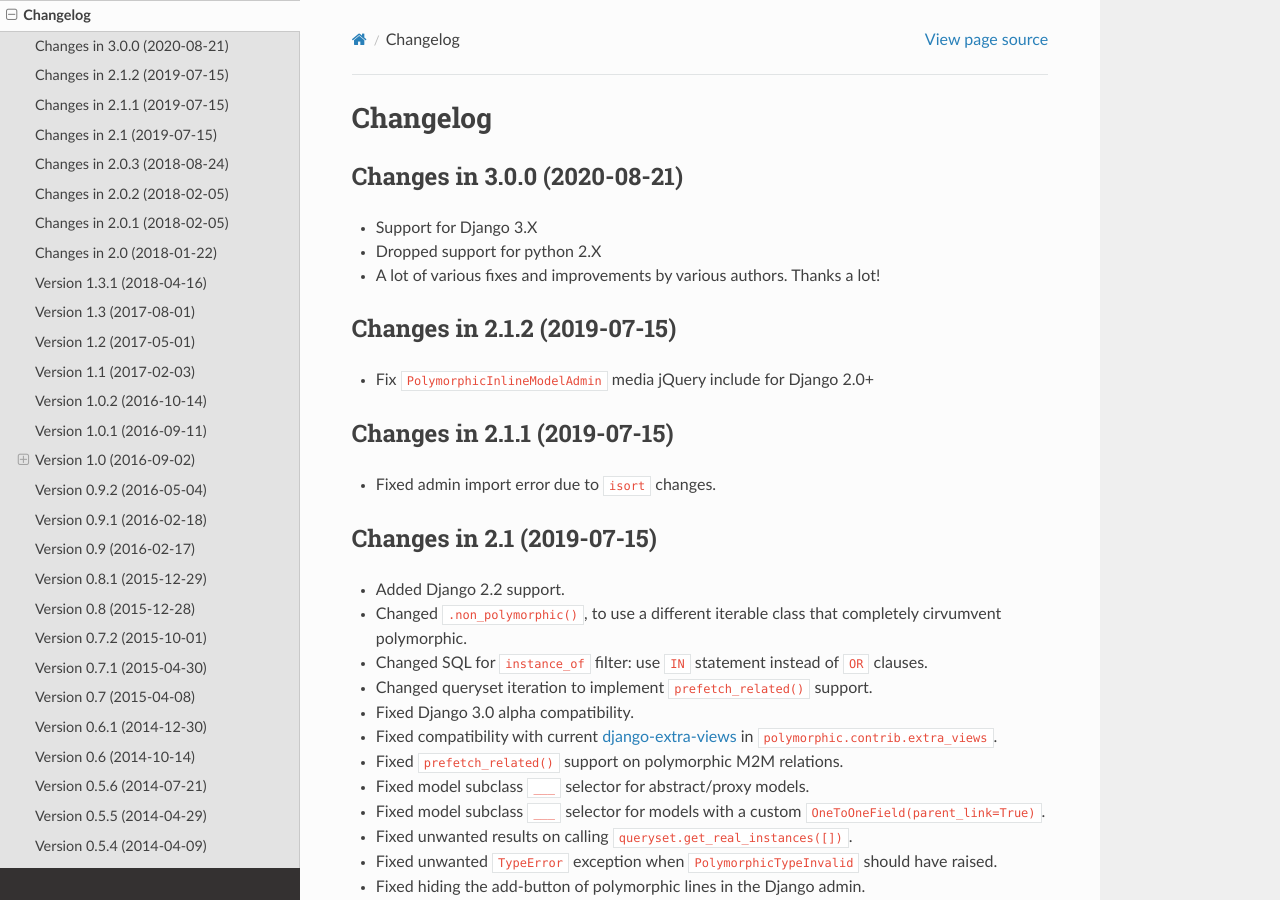
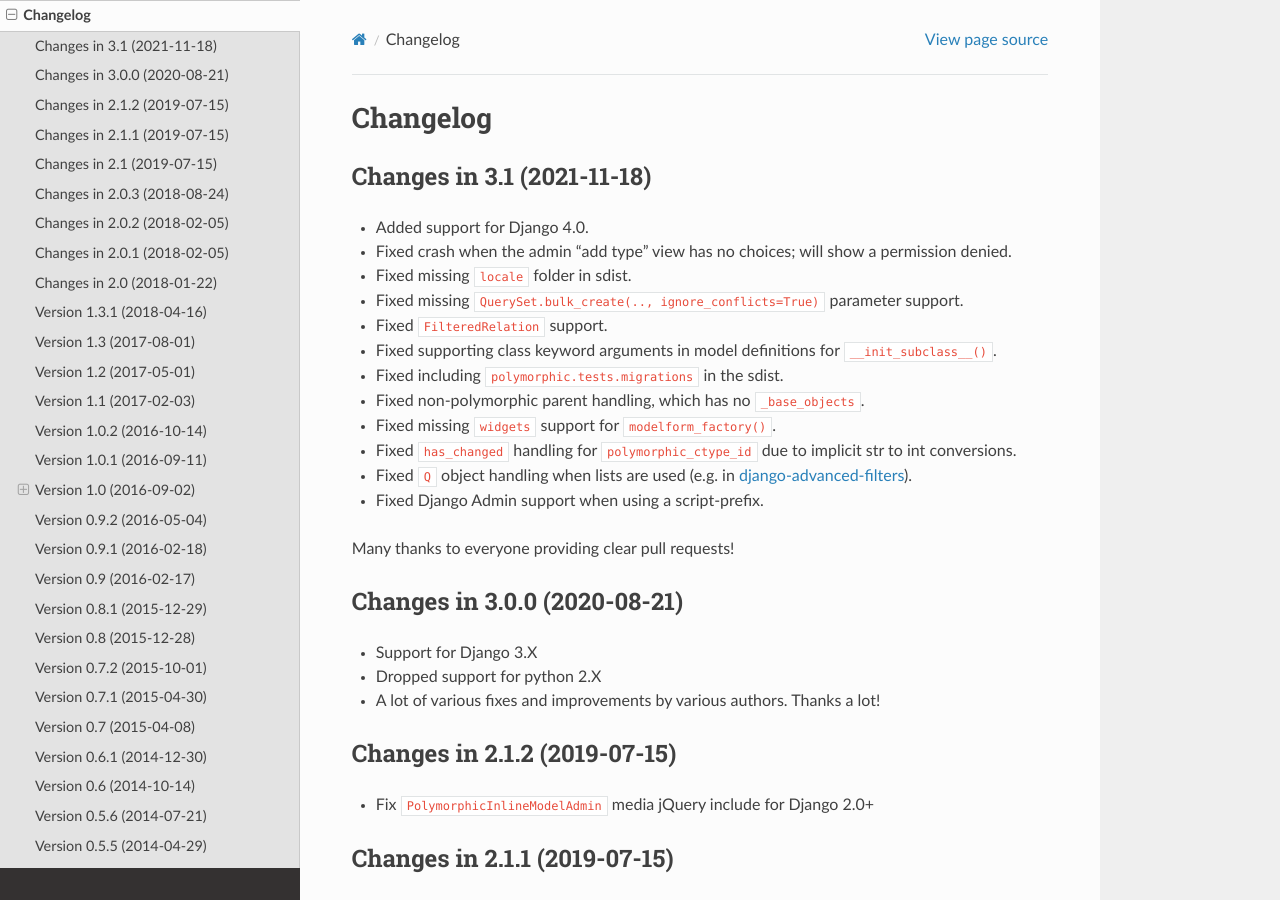
Before and after one commit to jazzband/django-polymorphic, a Sphinx documentation site: the page built from docs/changelog.rst, in a window 1280 px wide and 900 px high. Built offline with Sphinx 7.4.7 and the Read the Docs theme 2.0.0, drawn with Linux system fonts in a browser that asks for light colours.

Commit message:
Bump to 3.1

```diff
--- a/docs/changelog.rst
+++ b/docs/changelog.rst
@@ -1,5 +1,24 @@
 Changelog
 =========
+
+Changes in 3.1 (2021-11-18)
+---------------------------
+
+* Added support for Django 4.0.
+* Fixed crash when the admin "add type" view has no choices; will show a permission denied.
+* Fixed missing ``locale`` folder in sdist.
+* Fixed missing ``QuerySet.bulk_create(.., ignore_conflicts=True)`` parameter support.
+* Fixed ``FilteredRelation`` support.
+* Fixed supporting class keyword arguments in model definitions for ``__init_subclass__()``.
+* Fixed including ``polymorphic.tests.migrations`` in the sdist.
+* Fixed non-polymorphic parent handling, which has no ``_base_objects``.
+* Fixed missing ``widgets`` support for ``modelform_factory()``.
+* Fixed ``has_changed`` handling for ``polymorphic_ctype_id`` due to implicit str to int conversions.
+* Fixed ``Q`` object handling when lists are used (e.g. in django-advanced-filters_).
+* Fixed Django Admin support when using a script-prefix.
+
+Many thanks to everyone providing clear pull requests!
+
 
 Changes in 3.0.0 (2020-08-21)
 -----------------------------
@@ -7,6 +26,7 @@
 * Support for Django 3.X
 * Dropped support for python 2.X
 * A lot of various fixes and improvements by various authors. Thanks a lot!
+
 
 Changes in 2.1.2 (2019-07-15)
 -----------------------------
@@ -417,6 +437,7 @@
 For a detailed list of it's changes, see the :doc:`archived changelog <changelog_archive>`.
 
 .. _Grappelli: http://grappelliproject.com/
+.. _django-advanced-filters: https://github.com/modlinltd/django-advanced-filters
 .. _django-extra-views: https://github.com/AndrewIngram/django-extra-views
 .. _django-guardian: https://github.com/django-guardian/django-guardian
 .. _django-parler: https://github.com/django-parler/django-parler
--- a/docs/conf.py
+++ b/docs/conf.py
@@ -60,9 +60,9 @@
 # built documents.
 #
 # The short X.Y version.
-version = "2.1.2"
+version = "3.1"
 # The full version, including alpha/beta/rc tags.
-release = "2.1.2"
+release = "3.1"
 
 # The language for content autogenerated by Sphinx. Refer to documentation
 # for a list of supported languages.
--- a/docs/quickstart.rst
+++ b/docs/quickstart.rst
@@ -12,8 +12,7 @@
         'django.contrib.contenttypes',
     )
 
-The current release of *django-polymorphic* supports Django 1.11, 2.0, 2.1, 2.2 and Python 2.7 and 3.5+ is supported.
-For older Django versions, use *django-polymorphic==1.3*.
+The current release of *django-polymorphic* supports Django 2.2 - 4.0 and Python 3.6+.
 
 Making Your Models Polymorphic
 ------------------------------
```
Also changed, not shown: setup.cfg (+6 -4 lines).
